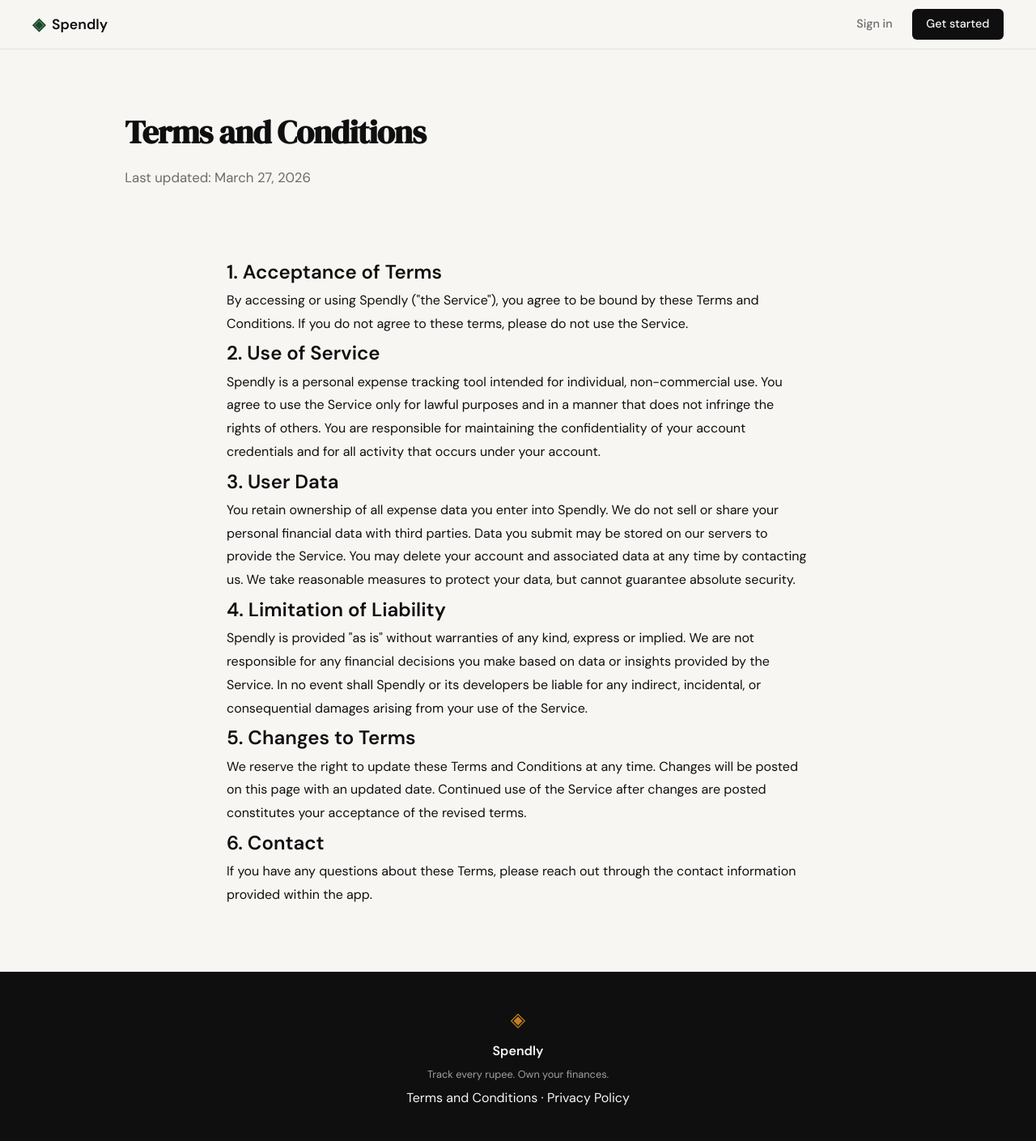
After one commit to SameerSri72/Spendly, a Flask app: page /terms in a window 1280 px wide. The commit adds this page. Shown: the whole page at 81% size. Run offline with Flask 3, Linux system fonts and the light colour scheme.

Commit message:
landing: add terms and condtions page and route

```diff
--- a/app.py
+++ b/app.py
@@ -26,6 +26,11 @@ def login():
 # Placeholder routes — students will implement these                  #
 # ------------------------------------------------------------------ #
 
+@app.route("/terms")
+def terms():
+    return render_template("terms.html")
+
+
 @app.route("/logout")
 def logout():
     return "Logout — coming in Step 3"
--- a/templates/base.html
+++ b/templates/base.html
@@ -34,7 +34,7 @@
             <span class="brand-icon">◈</span>
             <span class="footer-name">Spendly</span>
             <p class="footer-copy">Track every rupee. Own your finances.</p>
-            <p><a href="#">Terms and Conditions</a> &middot; <a href="#">Privacy Policy</a></p>
+            <p><a href="{{ url_for('terms') }}">Terms and Conditions</a> &middot; <a href="#">Privacy Policy</a></p>
         </div>
     </footer>
 
--- /dev/null
+++ b/templates/terms.html
@@ -0,0 +1,38 @@
+{% extends "base.html" %}
+
+{% block title %}Terms and Conditions — Spendly{% endblock %}
+
+{% block content %}
+
+<section class="hero" style="padding-bottom: 0;">
+    <div class="hero-inner" style="max-width: 720px; margin: 0 auto;">
+        <h1 class="hero-title" style="font-size: 2.5rem;">Terms and Conditions</h1>
+        <p class="hero-subtitle">Last updated: March 27, 2026</p>
+    </div>
+</section>
+
+<section style="padding: 3rem 1.5rem 5rem;">
+    <div style="max-width: 720px; margin: 0 auto; line-height: 1.8;">
+
+        <h2>1. Acceptance of Terms</h2>
+        <p>By accessing or using Spendly ("the Service"), you agree to be bound by these Terms and Conditions. If you do not agree to these terms, please do not use the Service.</p>
+
+        <h2>2. Use of Service</h2>
+        <p>Spendly is a personal expense tracking tool intended for individual, non-commercial use. You agree to use the Service only for lawful purposes and in a manner that does not infringe the rights of others. You are responsible for maintaining the confidentiality of your account credentials and for all activity that occurs under your account.</p>
+
+        <h2>3. User Data</h2>
+        <p>You retain ownership of all expense data you enter into Spendly. We do not sell or share your personal financial data with third parties. Data you submit may be stored on our servers to provide the Service. You may delete your account and associated data at any time by contacting us. We take reasonable measures to protect your data, but cannot guarantee absolute security.</p>
+
+        <h2>4. Limitation of Liability</h2>
+        <p>Spendly is provided "as is" without warranties of any kind, express or implied. We are not responsible for any financial decisions you make based on data or insights provided by the Service. In no event shall Spendly or its developers be liable for any indirect, incidental, or consequential damages arising from your use of the Service.</p>
+
+        <h2>5. Changes to Terms</h2>
+        <p>We reserve the right to update these Terms and Conditions at any time. Changes will be posted on this page with an updated date. Continued use of the Service after changes are posted constitutes your acceptance of the revised terms.</p>
+
+        <h2>6. Contact</h2>
+        <p>If you have any questions about these Terms, please reach out through the contact information provided within the app.</p>
+
+    </div>
+</section>
+
+{% endblock %}
```
